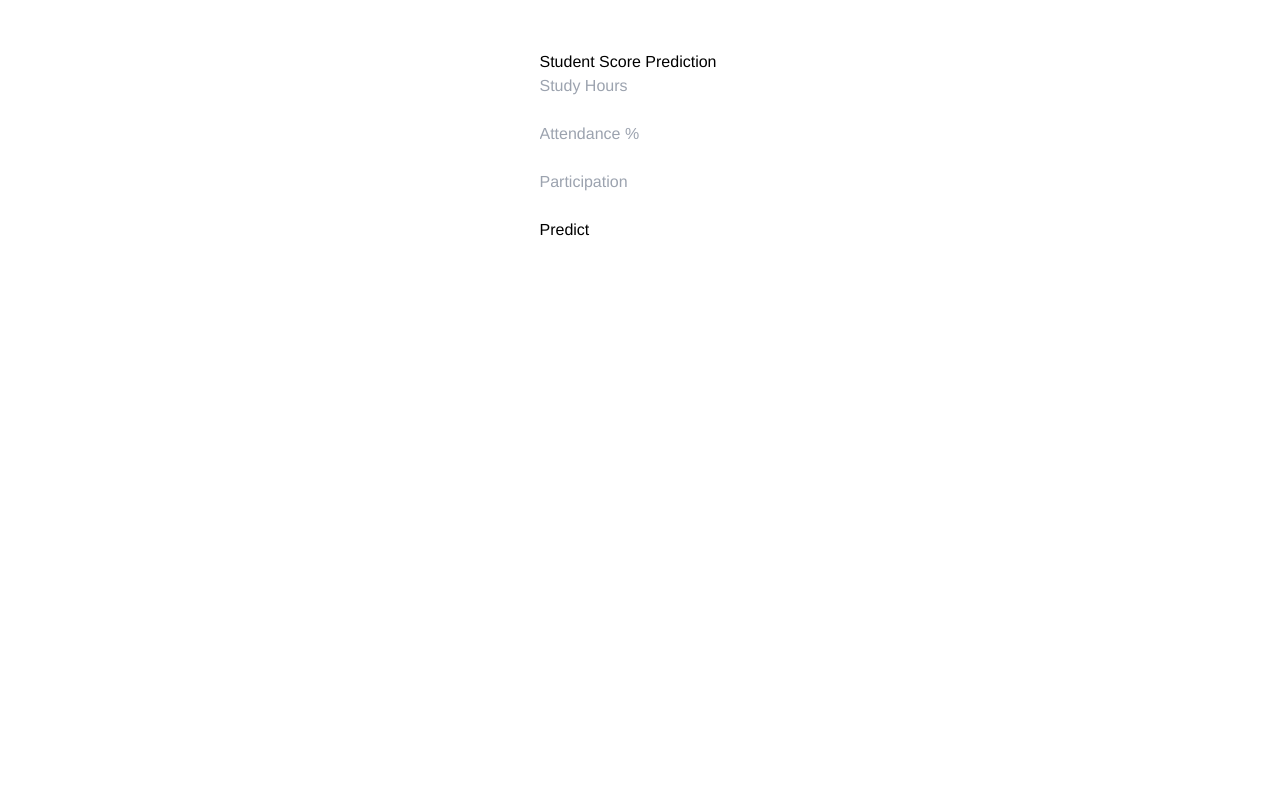
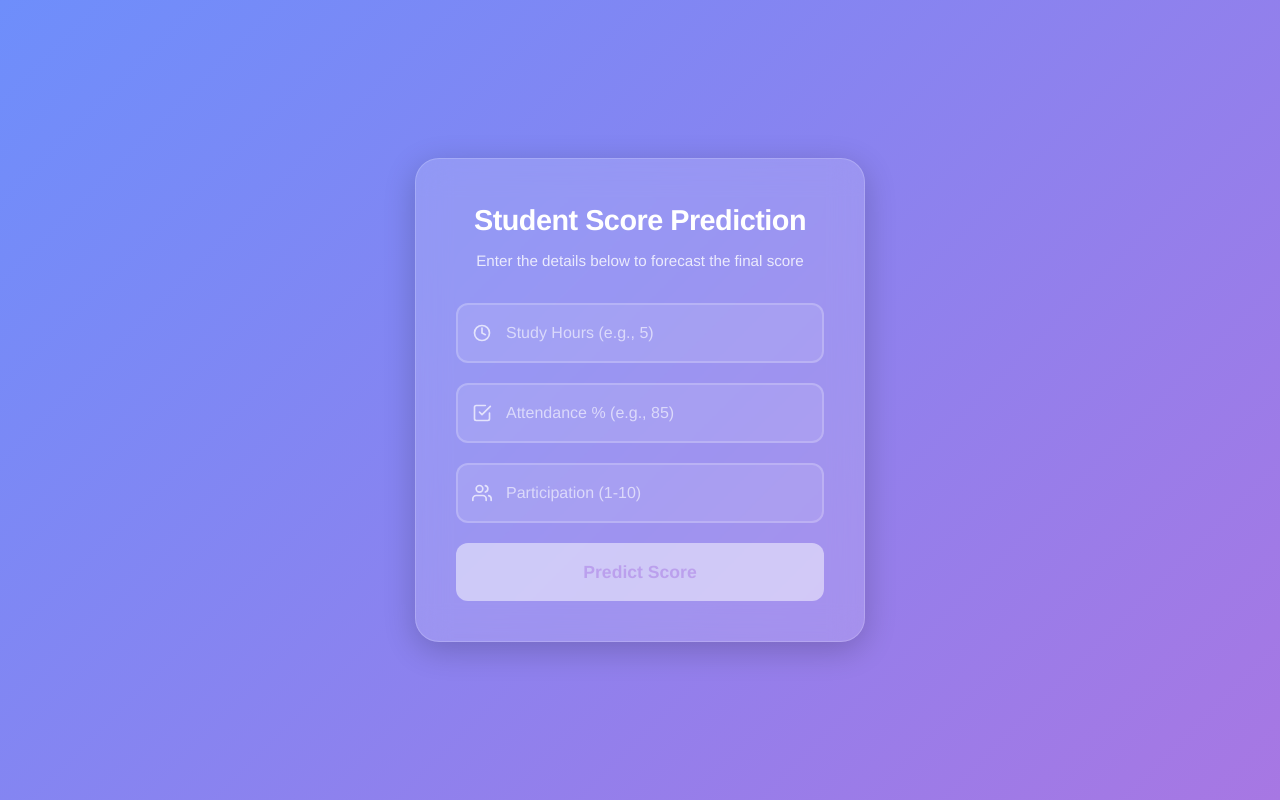
Before and after one commit to githubzohaib/Students-Prediction-Model, a React (Vite) app in the folder client/: page / in a window 1280 px wide. Built offline with nearby package versions, Linux system fonts and the light colour scheme.

Commit message:
Frontend UI enhanced

```diff
--- /dev/null
+++ b/client/src/pages/Prediction.css
@@ -0,0 +1,180 @@
+/* Wrapper for full screen gradient background */
+.prediction-wrapper {
+  min-height: 100vh;
+  display: flex;
+  align-items: center;
+  justify-content: center;
+  background: linear-gradient(135deg, #6e8efb 0%, #a777e3 100%);
+  font-family: 'Inter', -apple-system, BlinkMacSystemFont, 'Segoe UI', Roboto, sans-serif;
+  padding: 20px;
+}
+
+/* The Glassmorphism Card */
+.prediction-card {
+  background: rgba(255, 255, 255, 0.15);
+  backdrop-filter: blur(16px);
+  -webkit-backdrop-filter: blur(16px);
+  border-radius: 24px;
+  padding: 40px;
+  width: 100%;
+  max-width: 450px;
+  box-shadow: 0 8px 32px rgba(0, 0, 0, 0.2);
+  border: 1px solid rgba(255, 255, 255, 0.18);
+}
+
+/* Typography */
+.header {
+  text-align: center;
+  margin-bottom: 30px;
+}
+
+.header h2 {
+  color: #ffffff;
+  font-size: 1.8rem;
+  margin: 0 0 8px 0;
+  font-weight: 700;
+  letter-spacing: -0.5px;
+}
+
+.header p {
+  color: rgba(255, 255, 255, 0.8);
+  margin: 0;
+  font-size: 0.95rem;
+}
+
+/* Input Groups */
+.input-group {
+  position: relative;
+  margin-bottom: 20px;
+}
+
+.input-icon {
+  position: absolute;
+  left: 16px;
+  top: 50%;
+  transform: translateY(-50%);
+  width: 20px;
+  height: 20px;
+  color: rgba(255, 255, 255, 0.7);
+  pointer-events: none;
+  transition: color 0.3s ease;
+}
+
+.input-group input {
+  width: 100%;
+  padding: 16px 16px 16px 48px;
+  border-radius: 12px;
+  border: 2px solid rgba(255, 255, 255, 0.2);
+  background: rgba(255, 255, 255, 0.1);
+  color: #ffffff;
+  font-size: 1rem;
+  outline: none;
+  transition: all 0.3s ease;
+  box-sizing: border-box;
+}
+
+.input-group input::placeholder {
+  color: rgba(255, 255, 255, 0.6);
+}
+
+/* Glowing focus effect */
+.input-group input:focus {
+  border-color: #ffffff;
+  background: rgba(255, 255, 255, 0.2);
+  box-shadow: 0 0 15px rgba(255, 255, 255, 0.3);
+}
+
+.input-group input:focus + .input-icon,
+.input-group input:focus ~ .input-icon {
+  color: #ffffff;
+}
+
+/* Predict Button */
+.predict-btn {
+  width: 100%;
+  padding: 16px;
+  border-radius: 12px;
+  border: none;
+  background: #ffffff;
+  color: #a777e3;
+  font-size: 1.1rem;
+  font-weight: 700;
+  cursor: pointer;
+  transition: all 0.3s ease;
+  display: flex;
+  align-items: center;
+  justify-content: center;
+  min-height: 52px;
+  margin-top: 10px;
+}
+
+.predict-btn:hover:not(:disabled) {
+  transform: translateY(-2px);
+  box-shadow: 0 10px 20px rgba(0, 0, 0, 0.2);
+}
+
+.predict-btn:active:not(:disabled) {
+  transform: translateY(0);
+}
+
+.predict-btn:disabled {
+  background: rgba(255, 255, 255, 0.5);
+  color: rgba(167, 119, 227, 0.5);
+  cursor: not-allowed;
+}
+
+/* Loading Spinner */
+.spinner {
+  width: 24px;
+  height: 24px;
+  border: 3px solid rgba(167, 119, 227, 0.3);
+  border-radius: 50%;
+  border-top-color: #a777e3;
+  animation: spin 1s ease-in-out infinite;
+}
+
+@keyframes spin {
+  to { transform: rotate(360deg); }
+}
+
+/* Result Display */
+.result-card {
+  margin-top: 30px;
+  background: rgba(255, 255, 255, 0.95);
+  border-radius: 16px;
+  padding: 24px;
+  text-align: center;
+  box-shadow: 0 8px 20px rgba(0, 0, 0, 0.1);
+  animation: popIn 0.5s cubic-bezier(0.175, 0.885, 0.32, 1.275);
+}
+
+.result-label {
+  display: block;
+  color: #666;
+  font-size: 0.9rem;
+  text-transform: uppercase;
+  letter-spacing: 1px;
+  margin-bottom: 8px;
+}
+
+.result-value {
+  display: block;
+  font-size: 3rem;
+  font-weight: 800;
+  background: linear-gradient(135deg, #6e8efb 0%, #a777e3 100%);
+  -webkit-background-clip: text;
+  -webkit-text-fill-color: transparent;
+  background-clip: text;
+}
+
+/* Result Animation */
+@keyframes popIn {
+  0% {
+    transform: scale(0.5);
+    opacity: 0;
+  }
+  100% {
+    transform: scale(1);
+    opacity: 1;
+  }
+}
--- a/client/src/pages/Prediction.tsx
+++ b/client/src/pages/Prediction.tsx
@@ -1,97 +1,123 @@
-import { useState } from "react";
+import { useState, ChangeEvent } from "react";
 import { predictScore } from "../api/predictionApi";
+import "./Prediction.css";
 
-function Prediction() {
+// If your API function isn't typed, you might need to define the return type here
+interface PredictionResponse {
+  predicted_score: number;
+}
 
-  const [studyHours, setStudyHours] =
-    useState("");
+function Prediction(): JSX.Element {
+  const [studyHours, setStudyHours] = useState<string>("");
+  const [attendance, setAttendance] = useState<string>("");
+  const [participation, setParticipation] = useState<string>("");
+  const [result, setResult] = useState<number | null>(null);
+  const [loading, setLoading] = useState<boolean>(false);
 
-  const [attendance, setAttendance] =
-    useState("");
-
-  const [participation, setParticipation] =
-    useState("");
-
-  const [result, setResult] =
-    useState<number | null>(null);
-
-  const handlePredict = async () => {
-
-    const response =
-      await predictScore({
+  const handlePredict = async (): Promise<void> => {
+    setLoading(true);
+    try {
+      const response = await predictScore({
         study_hours: Number(studyHours),
         attendance: Number(attendance),
-        participation: Number(participation)
-      });
+        participation: Number(participation),
+      }) as PredictionResponse; // Cast to our interface if predictionApi isn't strictly typed
 
-    setResult(
-      response.predicted_score
-    );
+      setResult(response.predicted_score);
+    } catch (error) {
+      console.error("Prediction failed", error);
+    } finally {
+      setLoading(false);
+    }
   };
 
+  // Strongly typed event handlers
+  const handleStudyChange = (e: ChangeEvent<HTMLInputElement>): void => {
+    setStudyHours(e.target.value);
+  };
+
+  const handleAttendanceChange = (e: ChangeEvent<HTMLInputElement>): void => {
+    setAttendance(e.target.value);
+  };
+
+  const handleParticipationChange = (e: ChangeEvent<HTMLInputElement>): void => {
+    setParticipation(e.target.value);
+  };
+
+  // Check if form is valid to enable the button
+  const isFormValid: boolean =
+    studyHours.trim() !== "" &&
+    attendance.trim() !== "" &&
+    participation.trim() !== "";
+
   return (
-    <div
-      style={{
-        maxWidth: "500px",
-        margin: "50px auto"
-      }}
-    >
-      <h2>
-        Student Score Prediction
-      </h2>
+    <div className="prediction-wrapper">
+      <div className="prediction-card">
+        <div className="header">
+          <h2>Student Score Prediction</h2>
+          <p>Enter the details below to forecast the final score</p>
+        </div>
 
+        <div className="input-group">
+          <svg className="input-icon" viewBox="0 0 24 24" fill="none" stroke="currentColor" strokeWidth="2">
+            <path d="M12 6v6l4 2" strokeLinecap="round" strokeLinejoin="round" />
+            <circle cx="12" cy="12" r="9" strokeLinecap="round" strokeLinejoin="round" />
+          </svg>
           <input
-        placeholder="Study Hours"
+            type="number"
+            placeholder="Study Hours (e.g., 5)"
             value={studyHours}
-        onChange={(e) =>
-          setStudyHours(
-            e.target.value
-          )
-        }
+            onChange={handleStudyChange}
           />
+        </div>
 
-      <br />
-      <br />
+        <div className="input-group">
+          <svg className="input-icon" viewBox="0 0 24 24" fill="none" stroke="currentColor" strokeWidth="2">
+            <path d="M9 11l3 3L22 4" strokeLinecap="round" strokeLinejoin="round" />
+            <path d="M21 12v7a2 2 0 0 1-2 2H5a2 2 0 0 1-2-2V5a2 2 0 0 1 2-2h11" strokeLinecap="round" strokeLinejoin="round" />
+          </svg>
+          <input
+            type="number"
+            placeholder="Attendance % (e.g., 85)"
+            value={attendance}
+            onChange={handleAttendanceChange}
+          />
+        </div>
 
+        <div className="input-group">
+          <svg className="input-icon" viewBox="0 0 24 24" fill="none" stroke="currentColor" strokeWidth="2">
+            <path d="M17 21v-2a4 4 0 0 0-4-4H5a4 4 0 0 0-4 4v2" strokeLinecap="round" strokeLinejoin="round" />
+            <circle cx="9" cy="7" r="4" strokeLinecap="round" strokeLinejoin="round" />
+            <path d="M23 21v-2a4 4 0 0 0-3-3.87" strokeLinecap="round" strokeLinejoin="round" />
+            <path d="M16 3.13a4 4 0 0 1 0 7.75" strokeLinecap="round" strokeLinejoin="round" />
+          </svg>
           <input
-        placeholder="Attendance %"
-        value={attendance}
-        onChange={(e) =>
-          setAttendance(
-            e.target.value
-          )
-        }
+            type="number"
+            placeholder="Participation (1-10)"
+            value={participation}
+            onChange={handleParticipationChange}
           />
-
-      <br />
-      <br />
-
-      <input
-        placeholder="Participation"
-        value={participation}
-        onChange={(e) =>
-          setParticipation(
-            e.target.value
-          )
-        }
-      />
-
-      <br />
-      <br />
+        </div>
 
         <button
+          className="predict-btn"
           onClick={handlePredict}
+          disabled={loading || !isFormValid}
         >
-        Predict
+          {loading ? (
+            <span className="spinner"></span>
+          ) : (
+            "Predict Score"
+          )}
         </button>
 
-      {result && (
-        <h3>
-          Predicted Score:
-          {" "}
-          {result}
-        </h3>
+        {result !== null && (
+          <div className="result-card">
+            <span className="result-label">Predicted Score</span>
+            <span className="result-value">{result}</span>
+          </div>
         )}
+      </div>
     </div>
   );
 }
```
Lines whose indentation alone changed are shown as unchanged.
